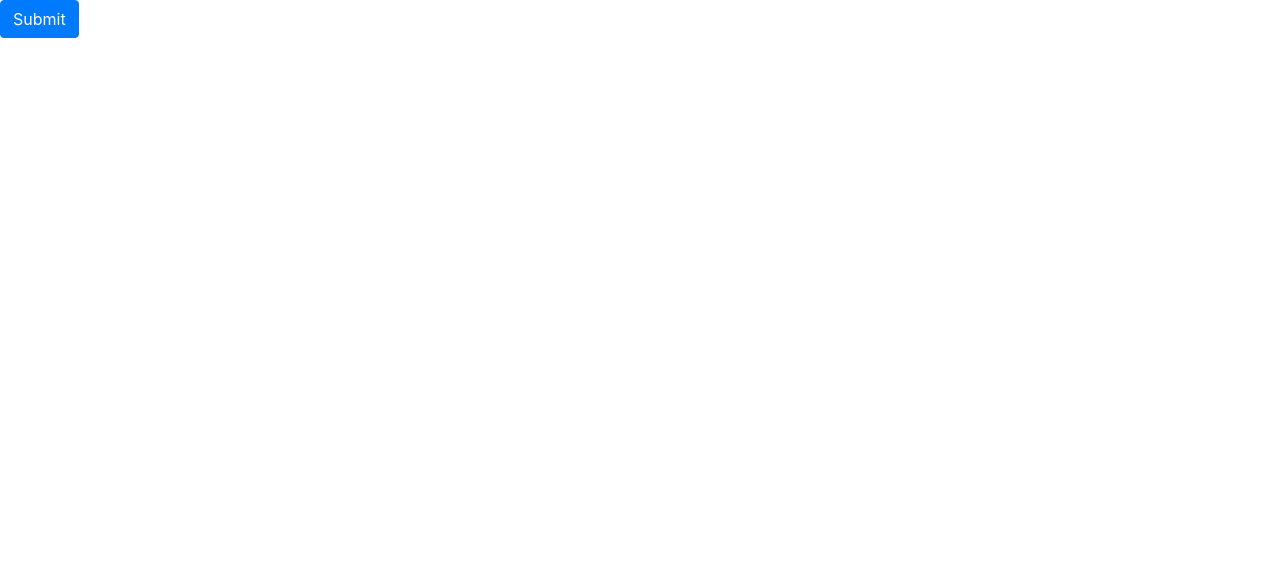
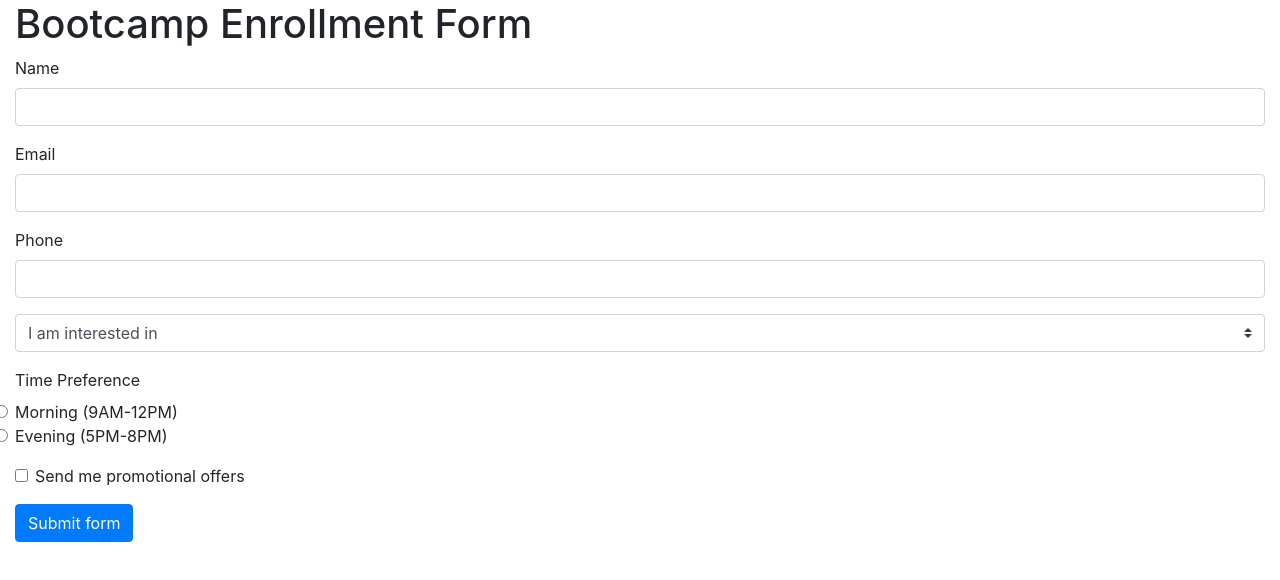
Before and after one commit to raj1020/Angular-tdf, an Angular app: page / in a window 1280 px wide. Shown: the top 580 px of the page. Built offline with nearby package versions, Linux system fonts and the light colour scheme.

Commit message:
added a form for bootcamp training

```diff
--- a/src/app/app.component.html
+++ b/src/app/app.component.html
@@ -1 +1,53 @@
-<button class = "btn btn-primary">Submit</button>
+<div class = "container-fluid">
+  <h1>Bootcamp Enrollment Form</h1>
+  <form>
+
+    <div class = "form-group">
+      <label>Name</label>
+      <input type= "text" class = "form-control" />
+
+    </div>
+
+    <div class = "form-group">
+      <label>Email</label>
+      <input type= "email" class = "form-control" />
+
+    </div>
+    <div class = "form-group">
+      <label>Phone</label>
+      <input type= "tel" class = "form-control" />
+
+    </div>
+    <div class = "form-group">
+      <select class = "custom-select">
+        <option selected>I am interested in </option>
+        <option *ngFor= "let topic of topics">{{topic}}</option>
+
+      </select>
+    </div>
+
+    <div class = "mb-3">
+      <label>Time Preference</label>
+      <div>
+        <input class = "form-check-input" type= "radio" name = "timePreference" value="morning" />
+        <label class = "form-check-label">Morning (9AM-12PM)</label>
+      </div>
+      <div>
+        <input class = "form-check-input" type= "radio" name = "timePreference" value="evening" />
+        <label class = "form-check-label">Evening (5PM-8PM)</label>
+      </div>
+
+
+    </div>
+
+    <div class = "form-check mb-3">
+      <input class = "form-check-input" type= "checkbox"/>
+      <label class = "form-check-label">Send me promotional offers</label>
+    </div>
+
+    <button class = "btn btn-primary" type="submit">Submit form</button>
+
+  </form>
+
+
+</div>
--- a/src/app/app.component.ts
+++ b/src/app/app.component.ts
@@ -6,5 +6,5 @@
   styleUrls: ['./app.component.css']
 })
 export class AppComponent {
-  title = 'tdf';
+  topics = ['Angular', 'React', 'Vue'];
 }
```
